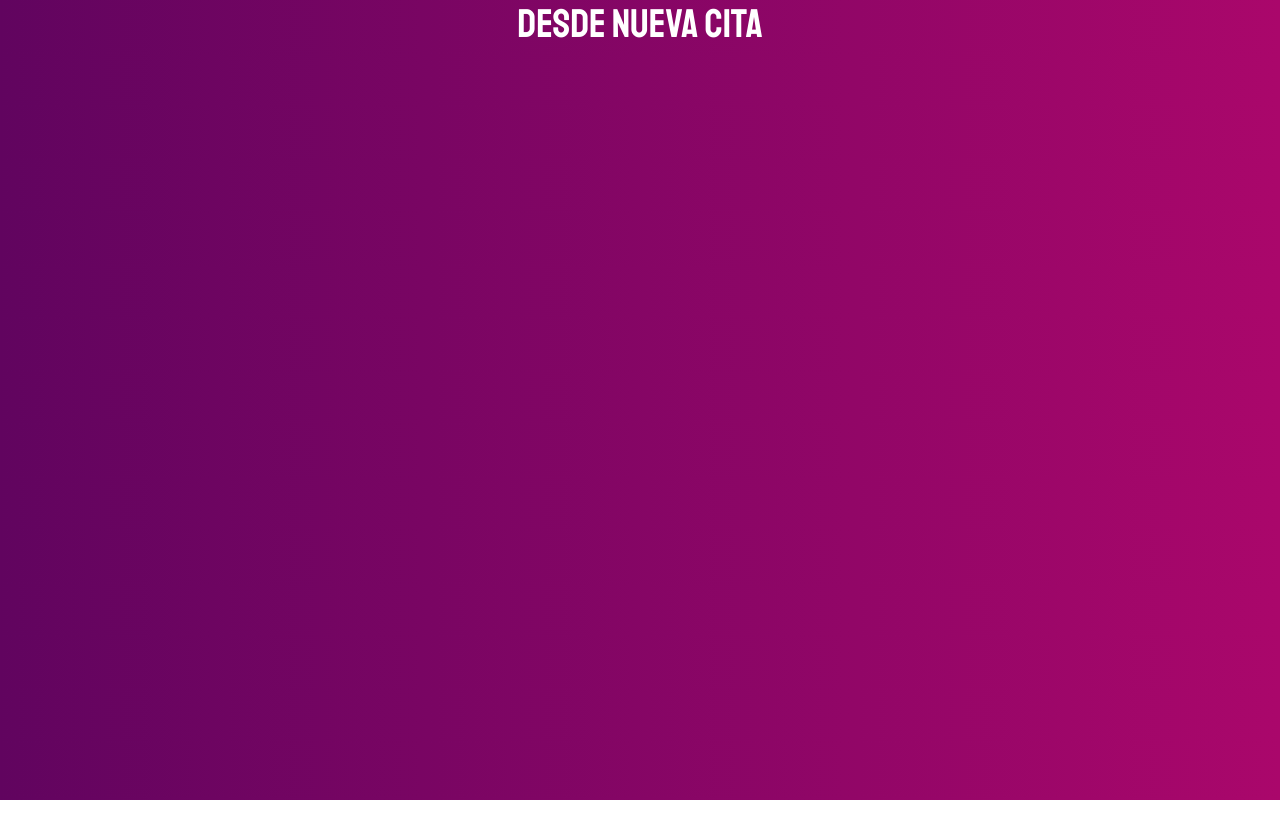
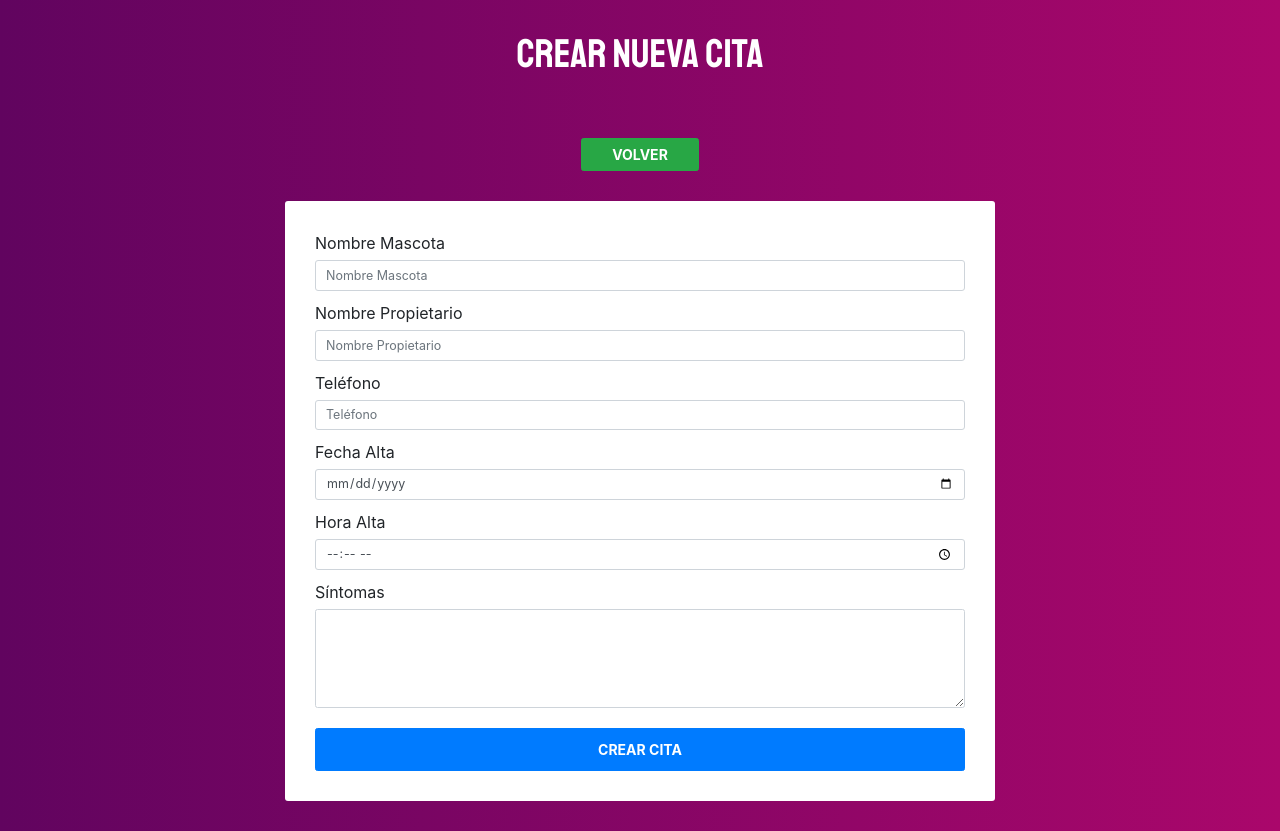
Before and after one commit to cdgutierrez456/AdministradorPacientes-FullStack, a React (Create React App) app in the folder frontend/: page /nueva in a window 1280 px wide. Before the commit the page ends 800 px from the top, so only its background shows below. Built offline with nearby package versions, Linux system fonts and the light colour scheme; no server answers.

Commit message:
Creando el formulario para nuevas citas

```diff
--- a/frontend/src/components/NuevaCita.js
+++ b/frontend/src/components/NuevaCita.js
@@ -1,8 +1,86 @@
-import React from 'react';
+import React, { Fragment } from 'react';
+import { Link } from 'react-router-dom';
 
 const NuevaCita = () => {
     return (
-        <h1>Desde Nueva Cita</h1>
+        <Fragment>
+            <h1 className="my-5">Crear nueva Cita</h1>
+            <div className="container mt-5 py-5">
+                <div className="row">
+                    <div className="col-12 mb-5 d-flex justify-content-center">
+                        <Link to={'/'} className="btn btn-success text-uppercase py-2 px-5 font-weight-bold">Volver</Link>
+                    </div>
+                </div>
+                <div className="col-md-8 mx-auto">
+                    <form className="bg-white p-5 bordered">
+                        <div className="form-group">
+                            <label htmlFor="nombre">Nombre Mascota</label>
+                            <input
+                                type="text"
+                                className="form-control form-control-lg"
+                                id="nombre"
+                                name="nombre"
+                                placeholder="Nombre Mascota"
+                            />
+                        </div>
+
+                        <div className="form-group">
+                            <label htmlFor="propietario">Nombre Propietario</label>
+                            <input
+                                type="text"
+                                className="form-control form-control-lg"
+                                id="propietario"
+                                name="propietario"
+                                placeholder="Nombre Propietario"
+                            />
+                        </div>
+
+                        <div className="form-group">
+                            <label htmlFor="telefono">Teléfono</label>
+                            <input
+                                type="tel"
+                                className="form-control form-control-lg"
+                                id="telefono"
+                                name="telefono"
+                                placeholder="Teléfono"
+                            />
+                        </div>
+
+                        <div className="form-group">
+                            <label htmlFor="fecha">Fecha Alta</label>
+                            <input
+                                type="date"
+                                className="form-control form-control-lg"
+                                id="fecha"
+                                name="fecha"
+                            />
+                        </div>
+
+                        <div className="form-group">
+                            <label htmlFor="hora">Hora Alta</label>
+                            <input
+                                type="time"
+                                className="form-control form-control-lg"
+                                id="hora"
+                                name="hora"
+                            />
+                        </div>
+
+                        <div className="form-group">
+                            <label htmlFor="sintomas">Síntomas</label>
+                            <textarea
+                                className="form-control"
+                                name="sintomas"
+                                rows="6"
+                            ></textarea>
+                        </div>
+
+
+                        <input type="submit" className="btn btn-primary mt-3 w-100 p-3 text-uppercase font-weight-bold" value="Crear Cita" />
+                    </form>
+                </div>
+            </div>
+        </Fragment>
     );
 }
 
--- a/frontend/src/components/Paciente.js
+++ b/frontend/src/components/Paciente.js
@@ -1,4 +1,5 @@
 import React, {Fragment} from 'react';
+import {Link} from 'react-router-dom';
 
 const Pacientes = ({citas}) => {
 
@@ -10,7 +11,7 @@ const Pacientes = ({citas}) => {
             <div className="container mt-5 py-5">
                 <div className="row">
                     <div className="col-12 mb-5 d-flex justify-content-center">
-                        <a href="#" className="btn btn-success text-uppercase py-2 px-5 font-weight-bold">Crear Cita</a>
+                        <Link to={'/nueva'} className="btn btn-success text-uppercase py-2 px-5 font-weight-bold">Crear Cita</Link>
                     </div>
                     <div className="col-md-8 mx-auto">
                         <div className="list-group">
```
